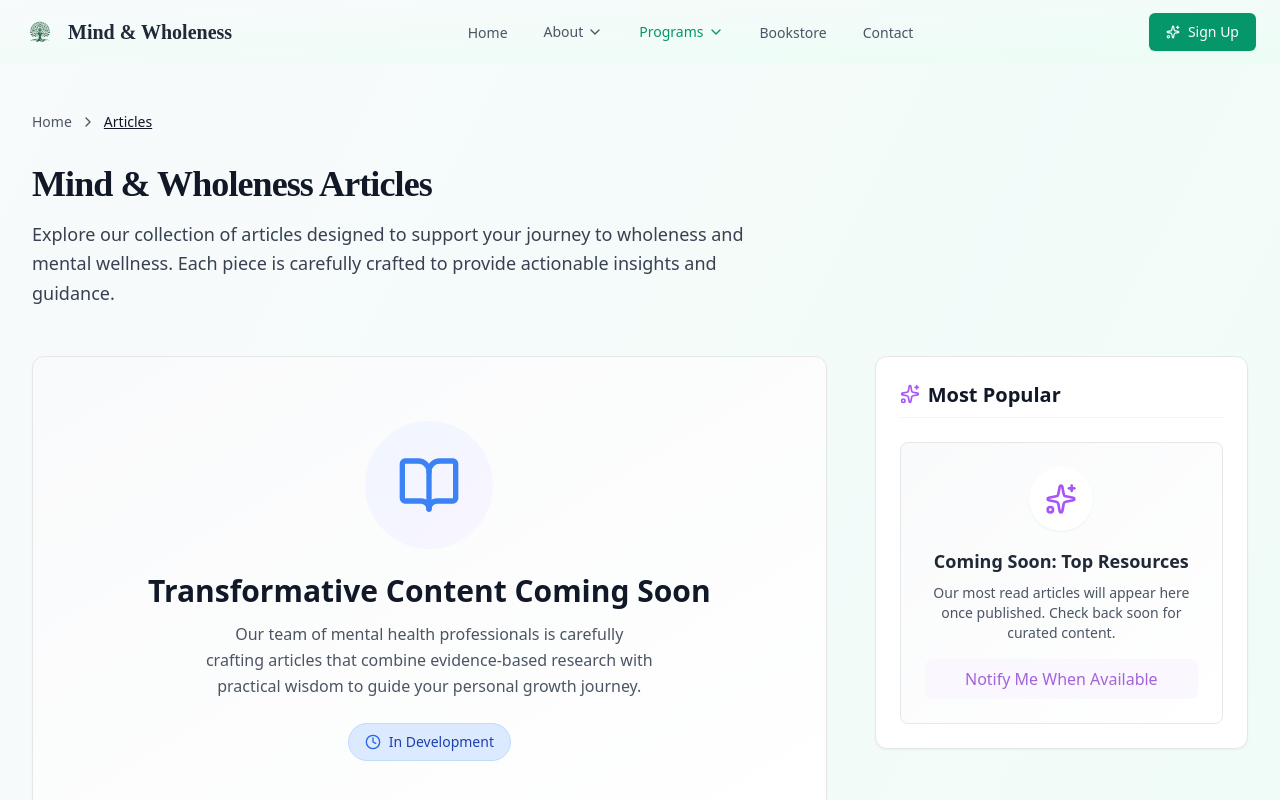
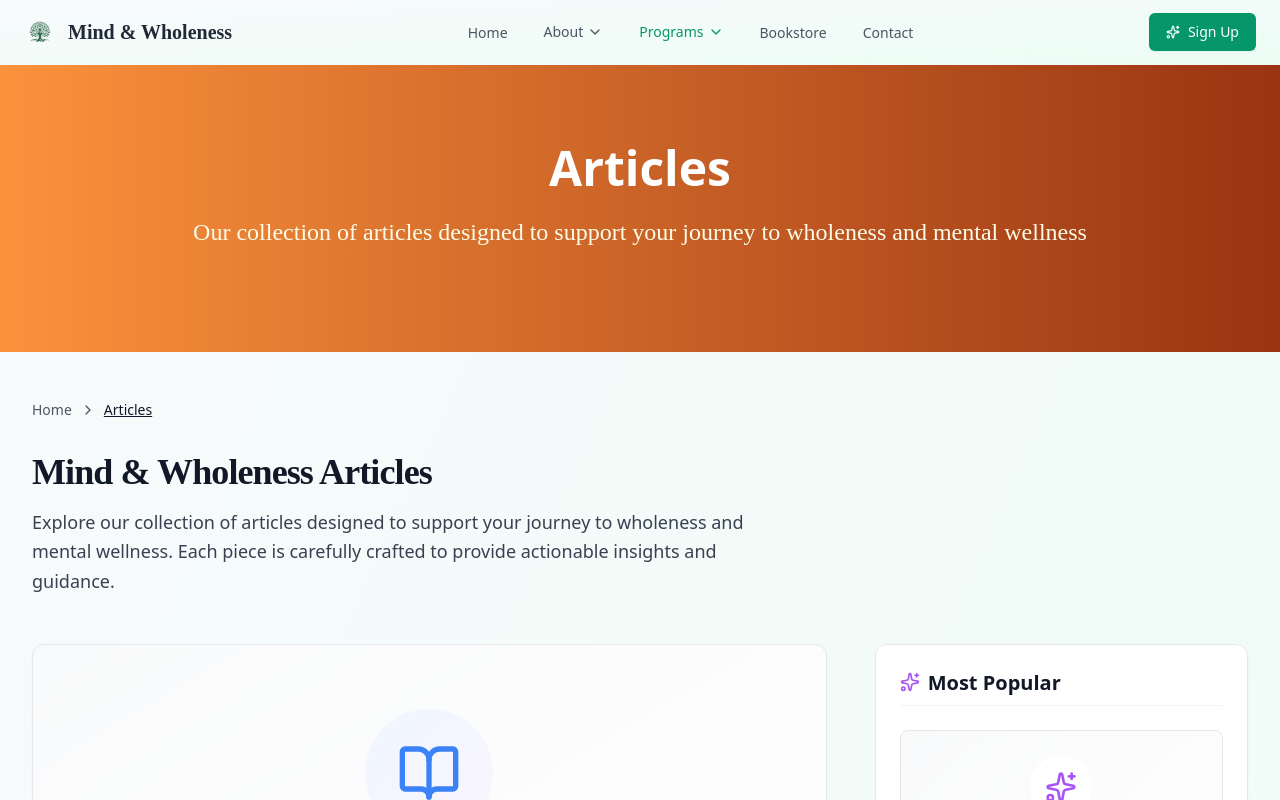
Before and after one commit to eldoJr/mind-and-wholeness, a React (Vite) app: page /programs/articles in a window 1280 px wide. Shown: the top 800 px of the page. Built offline with nearby package versions, Linux system fonts and the light colour scheme.

Commit message:
add: articles-4

```diff
--- a/src/components/sections/programs/articles/ArticlesSection.tsx
+++ b/src/components/sections/programs/articles/ArticlesSection.tsx
@@ -1,10 +1,25 @@
 import { BookOpen, Sparkles, Clock, ChevronRight } from 'lucide-react';
 import { Link } from 'react-router-dom';
 import { SubscribeForm } from '../../../ui';
+import { motion } from 'framer-motion';
 
 const ArticlesSection = () => {
   return (
     <main className="min-h-screen">
+      {/* Header */}
+      <div className="bg-gradient-to-r from-orange-400 to-orange-800 py-20 text-center text-white">
+        <motion.div
+          initial={{ y: -20, opacity: 0 }}
+          animate={{ y: 0, opacity: 1 }}
+          transition={{ delay: 0.2 }}
+          className="max-w-4xl mx-auto"
+        >
+          <h1 className="text-5xl font-bold mb-6">Articles</h1>
+          <h2 className="text-xl sm:text-2xl text-yellow-50 mb-6 font-serif">
+            Our collection of articles designed to support your journey to wholeness and mental wellness
+          </h2>
+        </motion.div>
+      </div>
       <div className="max-w-7xl mx-auto px-4 sm:px-6 lg:px-8 py-8 md:py-12">
         {/* Enhanced Breadcrumb with better spacing and hover effects */}
         <nav className="flex items-center space-x-2 text-sm text-gray-600 mb-8">
```
